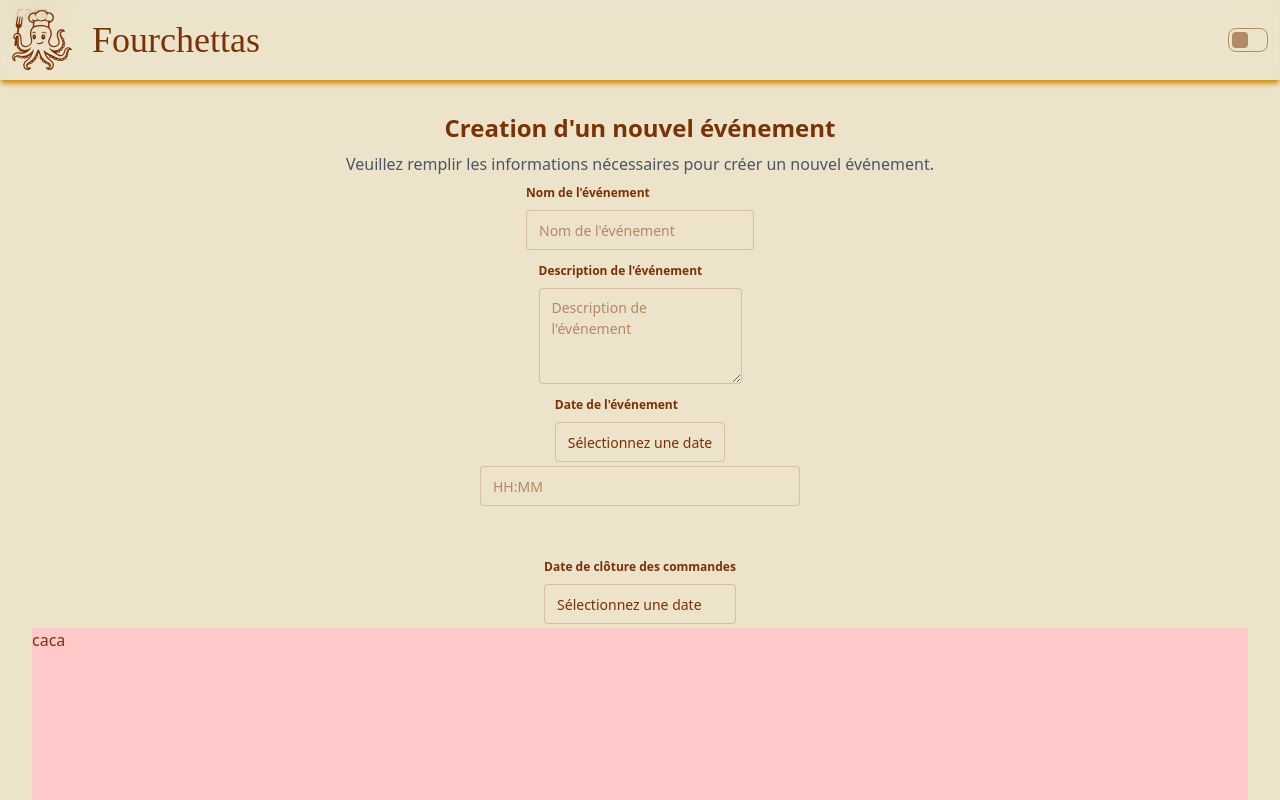
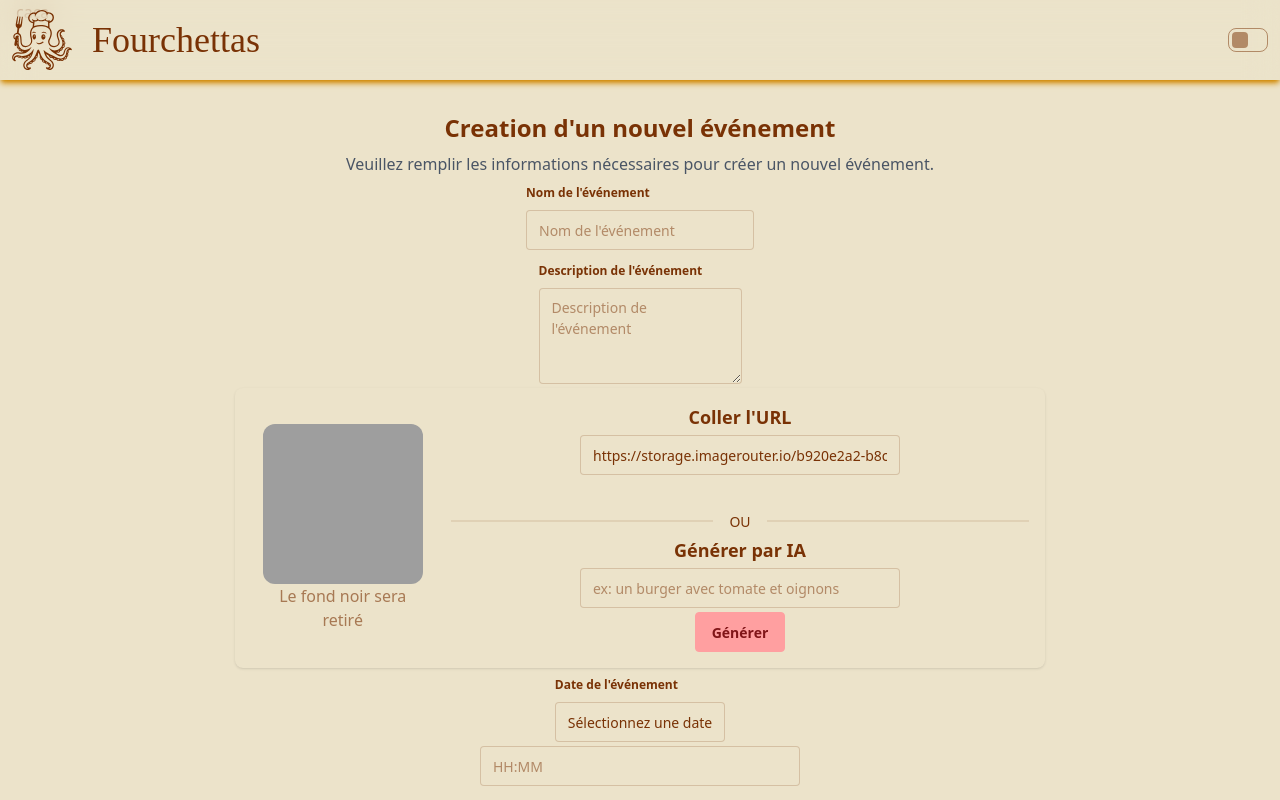
Before and after one commit to AurelienPautet/FOURCHETTAS, a React (Vite) app in the folder frontend/: page /admin/event/create in a window 1280 px wide. Built offline with nearby package versions, Linux system fonts and the light colour scheme; grey boxes are pictures that could not be loaded; a web font is replaced by a local one; what tailwindcss-animated would draw is missing.

Commit message:
image generation or link paste card

```diff
--- /dev/null
+++ b/frontend/src/components/CardImageGen.tsx
@@ -0,0 +1,82 @@
+import { useState } from "react";
+import postImageGen from "../utils/dbFetch/postImageGen";
+
+type CardImageGenProps = {
+  ImgUrl: string;
+  setImgUrl: (url: string) => void;
+};
+
+function CardImageGen({ ImgUrl, setImgUrl }: CardImageGenProps) {
+  const [prompt, setPrompt] = useState<string>("");
+  const [isLoading, setIsLoading] = useState<boolean>(false);
+  function handleImageGen() {
+    postImageGen({
+      prompt,
+      onRequestStart: () => {
+        console.log("Request started");
+        setIsLoading(true);
+      },
+      onRequestEnd: () => {
+        console.log("Request ended");
+        setIsLoading(false);
+      },
+      onSuccess: (url) => {
+        setImgUrl(url);
+      },
+      onError: () => {
+        console.error("Error generating image");
+      },
+    });
+  }
+
+  return (
+    <>
+      <div className="card bg-base-100 w-64 shadow-sm flex flex-col  md:flex-row md:w-2/3 items-center p-2">
+        <div className="flex flex-col  w-50 items-center justify-center ">
+          <figure className="">
+            {isLoading ? (
+              <div className=" w-40 h-40 skeleton flex items-center justify-center">
+                <div className="loading loading-spinner loading-lg"></div>
+              </div>
+            ) : (
+              <img src={ImgUrl} alt="Shoes" className="rounded-xl h-40 w-40" />
+            )}
+          </figure>
+          <p className="w-2/3 text-center text-base-content/60">
+            Le fond noir sera retiré
+          </p>
+        </div>
+        <div className="card-body gap-1 text-center p-2 grow flex flex-col justify-center items-center">
+          <h2 className="card-title">Coller l'URL</h2>
+          <input
+            type="url"
+            className="input validator"
+            required
+            placeholder="https://"
+            value={ImgUrl}
+            onChange={(e) => setImgUrl(e.target.value)}
+            pattern="^(https?://)?([a-zA-Z0-9]([a-zA-Z0-9-].*[a-zA-Z0-9])?.)+[a-zA-Z].*$"
+            title="Must be valid URL"
+          />
+          <p className="validator-hint">Must be valid URL</p>
+          <div className="divider my-1">OU</div>
+          <h2 className="card-title">Générer par IA</h2>
+          <input
+            type="text"
+            className="input"
+            placeholder="ex: un burger avec tomate et oignons"
+            value={prompt}
+            onChange={(e) => setPrompt(e.target.value)}
+          />
+          <div className="card-actions">
+            <button className="btn btn-primary" onClick={handleImageGen}>
+              Générer
+            </button>
+          </div>
+        </div>
+      </div>
+    </>
+  );
+}
+
+export default CardImageGen;
--- a/frontend/src/pages/AdminCreateOrder.tsx
+++ b/frontend/src/pages/AdminCreateOrder.tsx
@@ -3,11 +3,14 @@ import NavbarSpacer from "../components/NavbarSpacer";
 import "cally";
 import { CalendarDate } from "cally";
 import Calendar from "../components/Calendar";
+import CardImageGen from "../components/CardImageGen";
 
 function AdminCreateOrder() {
   const [eventName, setEventName] = useState<string>("");
   const [eventDate, setEventDate] = useState<string>("");
-
+  const [eventImgUrl, setEventImgUrl] = useState<string>(
+    "https://storage.imagerouter.io/b920e2a2-b8c0-4220-933b-042c7f9ea7f2.png"
+  );
   const [eventOrdersClosingDate, setEventOrdersClosingDate] =
     useState<string>("");
 
@@ -55,6 +58,7 @@ function AdminCreateOrder() {
               placeholder="Description de l'événement"
             ></textarea>
           </fieldset>
+          <CardImageGen ImgUrl={eventImgUrl} setImgUrl={setEventImgUrl} />
           <fieldset className="fieldset">
             <legend className="fieldset-legend">Date de l'événement</legend>
 
--- /dev/null
+++ b/frontend/src/utils/dbFetch/postImageGen.ts
@@ -0,0 +1,41 @@
+import api_url from "../../api_url";
+
+interface postImageGenProps {
+  prompt: string;
+  onRequestStart?: () => void;
+  onRequestEnd?: () => void;
+  onSuccess?: (url: string) => void;
+  onError?: () => void;
+}
+
+export default async function postImageGen({
+  prompt,
+  onRequestStart = () => {},
+  onRequestEnd = () => {},
+  onSuccess = () => {},
+  onError = () => {},
+}: postImageGenProps) {
+  onRequestStart();
+  fetch(`${api_url}/api/image-gen`, {
+    method: "POST",
+    headers: {
+      "Content-Type": "application/json",
+    },
+    body: JSON.stringify({ prompt }),
+  })
+    .then((response) => response.json())
+    .then((data) => {
+      onRequestEnd();
+      if (data.error) {
+        throw new Error(data.error);
+      }
+      onSuccess(data.data.data[0].url);
+      return data.data.data[0].url;
+    })
+    .catch((error) => {
+      onRequestEnd();
+      onError();
+      console.error("Error generating image:", error);
+      throw error;
+    });
+}
```
Also changed, not shown: 2 other files (tests, documents, lock files or other folders).
